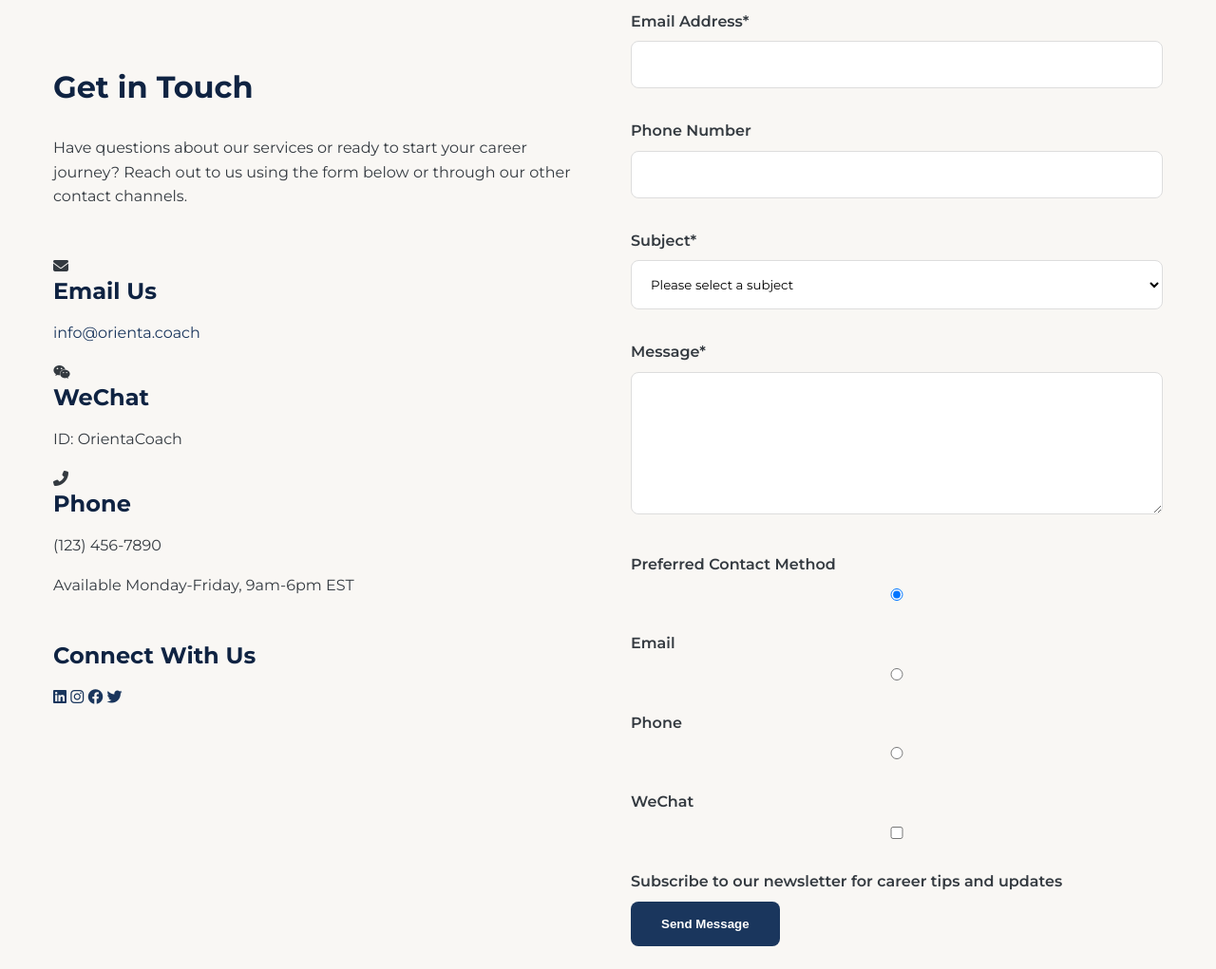
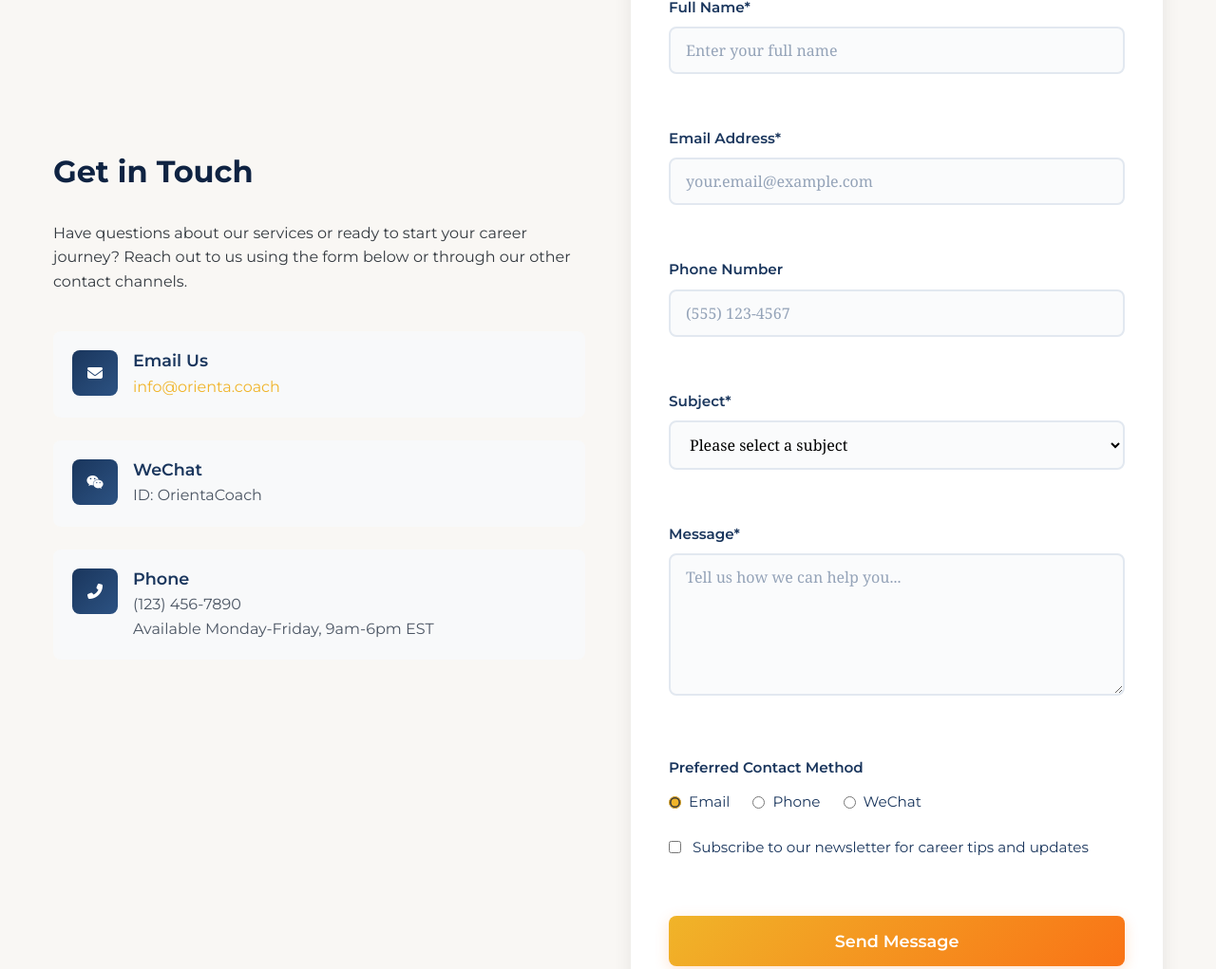
Before and after one commit to dreenyang/orienta, a plain HTML site: page pages/contact.html in a window 1280 px wide. Shown: the part 626-1647 px from the top of the page at 95% size. Drawn offline with Linux system fonts and the light colour scheme.

Commit message:
Enhanced contact form with better styling and WeChat ID field
- Applied visual design guide colors and typography
- Added smooth animations and hover effects
- Enhanced form styling with better UX
- Fixed WeChat ID field visibility
- Improved contact info section design
- Removed social media placeholder links

```diff
--- a/pages/contact.html
+++ b/pages/contact.html
@@ -7,6 +7,247 @@
     <link rel="stylesheet" href="../assets/styles.css">
     <link rel="stylesheet" href="https://cdnjs.cloudflare.com/ajax/libs/font-awesome/6.4.0/css/all.min.css">
     <link href="https://fonts.googleapis.com/css2?family=Montserrat:wght@400;600;700&family=Noto+Sans+SC:wght@400;700&family=Noto+Serif:wght@400;700&display=swap" rel="stylesheet">
+    <style>
+        /* Enhanced Contact Form Styles */
+        .contact-form-container {
+            background: #ffffff;
+            border-radius: 12px;
+            box-shadow: 0 4px 20px rgba(0, 0, 0, 0.08);
+            padding: 40px;
+            margin-top: 20px;
+        }
+
+        .contact-form h2 {
+            color: #1a365d;
+            font-family: 'Montserrat', sans-serif;
+            font-weight: 700;
+            margin-bottom: 30px;
+        }
+
+        .form-group {
+            margin-bottom: 24px;
+        }
+
+        .form-group label {
+            display: block;
+            color: #1a365d;
+            font-weight: 600;
+            margin-bottom: 8px;
+            font-size: 0.95rem;
+        }
+
+        .form-group input,
+        .form-group select,
+        .form-group textarea {
+            width: 100%;
+            padding: 12px 16px;
+            border: 2px solid #e2e8f0;
+            border-radius: 8px;
+            font-size: 16px;
+            font-family: 'Noto Serif', serif;
+            transition: all 0.3s ease;
+            background-color: #fafbfc;
+        }
+
+        .form-group input:focus,
+        .form-group select:focus,
+        .form-group textarea:focus {
+            outline: none;
+            border-color: #f0b429;
+            background-color: #ffffff;
+            box-shadow: 0 0 0 3px rgba(240, 180, 41, 0.1);
+        }
+
+        .form-group input::placeholder,
+        .form-group textarea::placeholder {
+            color: #94a3b8;
+        }
+
+        .radio-group {
+            display: flex;
+            gap: 24px;
+            flex-wrap: wrap;
+            margin-top: 12px;
+        }
+
+        .radio-group label {
+            display: flex;
+            align-items: center;
+            gap: 8px;
+            font-weight: 400;
+            cursor: pointer;
+            margin-bottom: 0;
+            transition: color 0.2s ease;
+        }
+
+        .radio-group label:hover {
+            color: #f0b429;
+        }
+
+        .radio-group input[type="radio"] {
+            width: auto;
+            margin: 0;
+            cursor: pointer;
+            accent-color: #f0b429;
+        }
+
+        #wechat-id-group {
+            animation: slideIn 0.3s ease;
+        }
+
+        @keyframes slideIn {
+            from {
+                opacity: 0;
+                transform: translateY(-10px);
+            }
+            to {
+                opacity: 1;
+                transform: translateY(0);
+            }
+        }
+
+        .checkbox-group {
+            display: flex;
+            align-items: flex-start;
+            gap: 12px;
+            margin-top: 8px;
+        }
+
+        .checkbox-group input[type="checkbox"] {
+            width: auto;
+            margin-top: 4px;
+            cursor: pointer;
+            accent-color: #f0b429;
+        }
+
+        .checkbox-group label {
+            cursor: pointer;
+            font-weight: 400;
+            margin-bottom: 0;
+            line-height: 1.5;
+        }
+
+        .cta-button {
+            background: linear-gradient(135deg, #f0b429 0%, #f97316 100%);
+            color: #ffffff;
+            padding: 16px 40px;
+            border: none;
+            border-radius: 8px;
+            font-size: 1.1rem;
+            font-weight: 600;
+            cursor: pointer;
+            transition: all 0.3s ease;
+            width: 100%;
+            margin-top: 10px;
+            font-family: 'Montserrat', sans-serif;
+            box-shadow: 0 4px 15px rgba(249, 115, 22, 0.2);
+        }
+
+        .cta-button:hover {
+            transform: translateY(-2px);
+            box-shadow: 0 6px 20px rgba(249, 115, 22, 0.3);
+        }
+
+        .cta-button:disabled {
+            background: #cbd5e1;
+            cursor: not-allowed;
+            transform: none;
+            box-shadow: none;
+        }
+
+        .form-message {
+            padding: 16px 20px;
+            margin: 20px 0;
+            border-radius: 8px;
+            text-align: center;
+            font-weight: 500;
+            animation: messageSlide 0.3s ease;
+        }
+
+        @keyframes messageSlide {
+            from {
+                opacity: 0;
+                transform: translateY(-20px);
+            }
+            to {
+                opacity: 1;
+                transform: translateY(0);
+            }
+        }
+
+        .form-message.success {
+            background-color: #d1fae5;
+            color: #065f46;
+            border: 1px solid #a7f3d0;
+        }
+
+        .form-message.error {
+            background-color: #fee2e2;
+            color: #991b1b;
+            border: 1px solid #fecaca;
+        }
+
+        .required-note {
+            font-size: 0.85rem;
+            color: #6b7280;
+            margin-bottom: 20px;
+        }
+
+        .contact-info {
+            margin-top: 40px;
+        }
+
+        .contact-item {
+            display: flex;
+            align-items: flex-start;
+            gap: 16px;
+            margin-bottom: 24px;
+            padding: 20px;
+            background: #f8f9fa;
+            border-radius: 8px;
+            transition: all 0.3s ease;
+        }
+
+        .contact-item:hover {
+            background: #f0f4f8;
+            transform: translateX(4px);
+        }
+
+        .contact-icon {
+            width: 48px;
+            height: 48px;
+            background: linear-gradient(135deg, #1a365d 0%, #2c5282 100%);
+            border-radius: 8px;
+            display: flex;
+            align-items: center;
+            justify-content: center;
+            color: #ffffff;
+            flex-shrink: 0;
+        }
+
+        .contact-details h3 {
+            margin: 0 0 4px 0;
+            color: #1a365d;
+            font-size: 1.1rem;
+            font-weight: 600;
+        }
+
+        .contact-details p {
+            margin: 0;
+            color: #4b5563;
+        }
+
+        .contact-details a {
+            color: #f0b429;
+            text-decoration: none;
+            font-weight: 500;
+        }
+
+        .contact-details a:hover {
+            color: #f97316;
+            text-decoration: underline;
+        }
+    </style>
 </head>
 <body>
     <nav>
@@ -73,35 +314,26 @@
                         </div>
                     </div>
                 </div>
-
-                <div class="social-media mt-4">
-                    <h3>Connect With Us</h3>
-                    <div class="social-icons">
-                        <a href="#" class="social-icon"><i class="fab fa-linkedin"></i></a>
-                        <a href="#" class="social-icon"><i class="fab fa-instagram"></i></a>
-                        <a href="#" class="social-icon"><i class="fab fa-facebook"></i></a>
-                        <a href="#" class="social-icon"><i class="fab fa-twitter"></i></a>
-                    </div>
-                </div>
             </div>
 
             <div>
                 <div class="contact-form-container">
                     <h2>Send Us a Message</h2>
+                    <p class="required-note">Fields marked with * are required</p>
                     <form id="contactForm" class="contact-form">
                         <div class="form-group">
                             <label for="name">Full Name*</label>
-                            <input type="text" id="name" name="name" required>
+                            <input type="text" id="name" name="name" placeholder="Enter your full name" required>
                         </div>
 
                         <div class="form-group">
                             <label for="email">Email Address*</label>
-                            <input type="email" id="email" name="email" required>
+                            <input type="email" id="email" name="email" placeholder="your.email@example.com" required>
                         </div>
 
                         <div class="form-group">
                             <label for="phone">Phone Number</label>
-                            <input type="tel" id="phone" name="phone">
+                            <input type="tel" id="phone" name="phone" placeholder="(555) 123-4567">
                         </div>
 
                         <div class="form-group">
@@ -118,23 +350,23 @@
 
                         <div class="form-group">
                             <label for="message">Message*</label>
-                            <textarea id="message" name="message" rows="5" required></textarea>
+                            <textarea id="message" name="message" rows="5" placeholder="Tell us how we can help you..." required></textarea>
                         </div>
 
                         <div class="form-group">
-                            <label for="preferred-contact">Preferred Contact Method</label>
+                            <label>Preferred Contact Method</label>
                             <div class="radio-group">
                                 <label>
                                     <input type="radio" name="preferred-contact" value="email" checked>
-                                    Email
+                                    <span>Email</span>
                                 </label>
                                 <label>
                                     <input type="radio" name="preferred-contact" value="phone">
-                                    Phone
+                                    <span>Phone</span>
                                 </label>
                                 <label>
                                     <input type="radio" name="preferred-contact" value="wechat">
-                                    WeChat
+                                    <span>WeChat</span>
                                 </label>
                             </div>
                         </div>
@@ -145,10 +377,10 @@
                         </div>
 
                         <div class="form-group">
-                            <label>
-                                <input type="checkbox" name="newsletter" value="yes">
-                                Subscribe to our newsletter for career tips and updates
-                            </label>
+                            <div class="checkbox-group">
+                                <input type="checkbox" id="newsletter" name="newsletter" value="yes">
+                                <label for="newsletter">Subscribe to our newsletter for career tips and updates</label>
+                            </div>
                         </div>
 
                         <button type="submit" class="cta-button">Send Message</button>
@@ -256,6 +488,7 @@
             const preferredContactRadios = document.querySelectorAll('input[name="preferred-contact"]');
             const wechatIdGroup = document.getElementById('wechat-id-group');
 
+            if (preferredContactRadios && wechatIdGroup) {
                 preferredContactRadios.forEach(radio => {
                     radio.addEventListener('change', function() {
                         if (this.value === 'wechat') {
@@ -265,6 +498,7 @@
                         }
                     });
                 });
+            }
 
             // Form validation and submission handling
             const contactForm = document.getElementById('contactForm');
@@ -313,6 +547,10 @@
                             // Show success message
                             showMessage(result.message || 'Thank you for your message! We will get back to you soon.', 'success');
                             contactForm.reset();
+                            // Hide WeChat field after reset
+                            if (wechatIdGroup) {
+                                wechatIdGroup.style.display = 'none';
+                            }
                         } else {
                             const error = await response.json().catch(() => ({}));
                             showMessage(error.message || 'Something went wrong. Please try again or contact us directly.', 'error');
@@ -339,14 +577,6 @@
                 // Create message element
                 const messageDiv = document.createElement('div');
                 messageDiv.className = `form-message ${type}`;
-                messageDiv.style.cssText = `
-                    padding: 15px;
-                    margin: 20px 0;
-                    border-radius: 5px;
-                    text-align: center;
-                    ${type === 'success' ? 'background-color: #d4edda; color: #155724; border: 1px solid #c3e6cb;' : ''}
-                    ${type === 'error' ? 'background-color: #f8d7da; color: #721c24; border: 1px solid #f5c6cb;' : ''}
-                `;
                 messageDiv.textContent = message;
 
                 // Insert message after form
```
Lines whose indentation alone changed are shown as unchanged.
